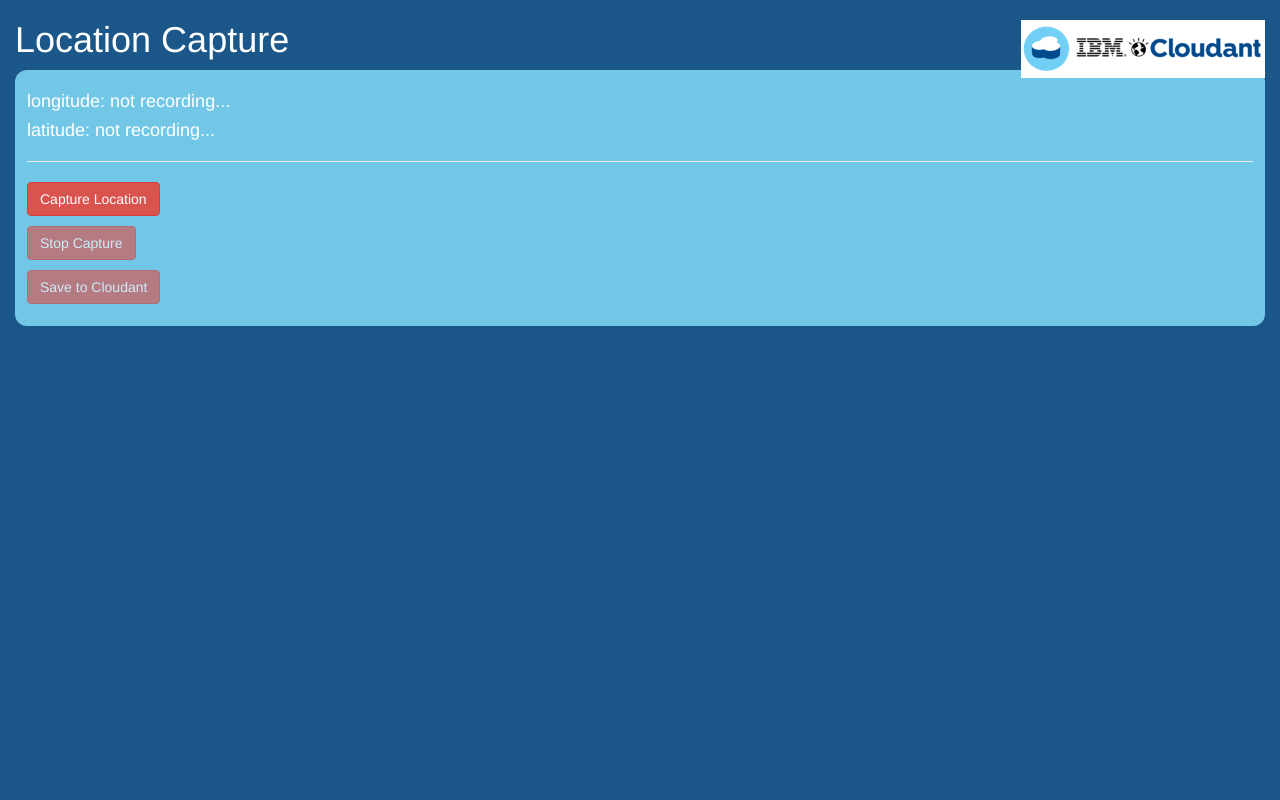
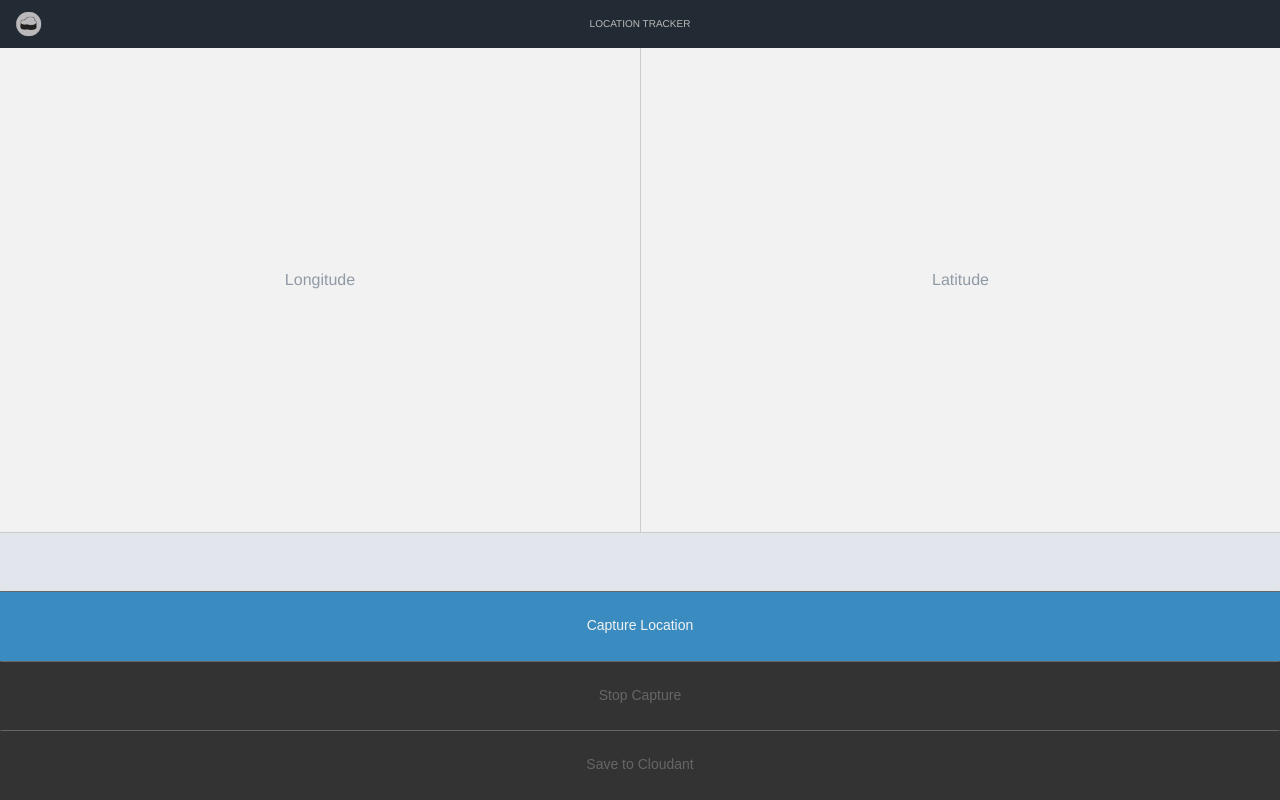
Before and after one commit to cloudant-labs/location-tracker-couchapp, a plain HTML site: page _attachments/index.html in a window 1280 px wide. Drawn offline with nearby package versions, Linux system fonts and the light colour scheme.

Commit message:
styled up the first tutorial w/css and minimal HTML element tweaks.

```diff
--- a/_attachments/index.html
+++ b/_attachments/index.html
@@ -1,36 +1,46 @@
 <!DOCTYPE html>
 <html lang="en">
+
 <head>
     <meta charset="utf-8">
-	<meta name="viewport" content="width=device-width, initial-scale=1">
+    <meta name="viewport" content="width=device-width, initial-scale=1.0, maximum-scale=1.0, user-scalable=no" />
+    <meta name="apple-mobile-web-app-capable" content="yes">
+    <meta name="apple-mobile-web-app-status-bar-style" content="black">
+    <link rel="apple-touch-icon" href="images/location_tracker_appicon.png" />
     <title>Location Tracking Geo location demo</title>
-	<link rel="stylesheet" href="//maxcdn.bootstrapcdn.com/bootstrap/3.2.0/css/bootstrap.min.css">
     <link rel="stylesheet" href="style/main.css" type="text/css">
 </head>
+
 <body>
-  	<div class="container-fluid">
-		<div>
-  			<img src="cloudant_ibm.png" style="float:right">
-			<h1>Location Capture</h1>
+        <nav>
+            <div id="cloudant-logo">
+                <!-- * -->
             </div>
+            <div class="page-title">Location Tracker</div>
+        </nav>
         <!-- <p>Allow this page to use your location and see the coordinates change below. Coordinates are stored locally in <a href="http://pouchdb.com" target="_new">PouchDB</a>, then replicated to the cloud in a <a href="http://cloudant.com" target="_new">Cloudant</a> database at <a href="http://rajsingh.cloudant.com/locationtracker/_all_docs">http://rajsingh.cloudant.com/locationtracker</a>. Location tracks can be viewed on a map <a href="tutorial1-map.html">here</a>.</p> -->
-  		<div class="gpspanel">
-  			<h4>longitude: <span id="x">not recording...</span></h4>
-  			<h4>latitude: <span id="y">not recording...</span></h4>
-  			<hr/>
-			<div id="buttons">
-				<p>
-					<button id="starter" class="btn btn-danger" onclick="startWatch()">Capture Location</button>
-				</p>
-				<p>
-		  			<button id="stopper" class="btn btn-danger" onclick="stopWatch()" disabled>Stop Capture</button>
-				</p>
-				<p>
-					<button id="saver" class="btn btn-danger" onclick="saveToServer()" disabled>Save to Cloudant</button>
-				</p>
+        <div class="location-tracker">
+            <div class="long-lat-container">
+                <div class="longitude">
+                    <span>Longitude</span>
+                    <p id="x" class="longitude-coordinate">&nbsp;</p>
                 </div>
-			<p id="message"></p>
+                <div  class="latitude">
+                    <span>Latitude</span>
+                    <p id="y" class="latitude-coordinate">&nbsp;</p>
                 </div>
+                <p id="message">&nbsp;</p>
+            </div>
+
+        </div>
+        <div id="buttons" class="button-bottom">
+
+                <button id="starter" class="btn btn-block btn-primary" onclick="startWatch()">Capture Location</button>
+
+                <button id="stopper" class="btn btn-block btn-primary" onclick="stopWatch()" disabled>Stop Capture</button>
+
+                <button id="saver" class="btn btn-block btn-primary" onclick="saveToServer()" disabled>Save to Cloudant</button>
+
             </div>
 
     <script src="script/pouchdb.min.js" type="text/javascript"></script>
@@ -62,17 +72,17 @@
     }
 
     function doWatch(position) {
-		var lon = Number(Math.round(position.coords.longitude+'e'+4)+'e-'+4);
-		var lat = Number(Math.round(position.coords.latitude+'e'+4)+'e-'+4);
-		if ( (lon==last_lon) && (lat==last_lat) ) return null;
+        var lon = Number(Math.round(position.coords.longitude + 'e' + 4) + 'e-' + 4);
+        var lat = Number(Math.round(position.coords.latitude + 'e' + 4) + 'e-' + 4);
+        if ((lon == last_lon) && (lat == last_lat)) return null;
 
         last_lon = lon;
         last_lat = lat;
         var coord = {
-			"type":"Feature",
+            "type": "Feature",
             "geometry": {
-				"type":"Point",
-				"coordinates": [ lon, lat ]
+                "type": "Point",
+                "coordinates": [lon, lat]
             },
             "properties": {
                 "session_id": session_id,
@@ -81,15 +91,19 @@
         };
 
         db.post(coord, function callback(err, response) {
-			if ( err ) { alert('POST ERROR: '+err); }
+            if (err) {
+                alert('POST ERROR: ' + err);
+            }
 
             db.get(response.id, function callback(err, doc) {
-				if ( err ) { console.log('ERROR: '+err); }
+                if (err) {
+                    console.log('ERROR: ' + err);
+                }
 
-				console.log('GOT: '+JSON.stringify(doc));
+                console.log('GOT: ' + JSON.stringify(doc));
                 document.getElementById('x').innerHTML = doc.geometry.coordinates[0];
                 document.getElementById('y').innerHTML = doc.geometry.coordinates[1];
-				document.getElementById('message').innerHTML = new Date(doc.properties.timestamp*1000);
+                document.getElementById('message').innerHTML = new Date(doc.properties.timestamp * 1000);
             });
         });
     }
@@ -106,7 +120,7 @@
         document.getElementById('stopper').disabled = true;
         document.getElementById('saver').disabled = false;
 
-		if ( watchID )
+        if (watchID)
             navigator.geolocation.clearWatch(watchID);
     }
 
@@ -114,8 +128,8 @@
         document.getElementById('saver').disabled = true;
         document.getElementById('message').innerHTML = 'Saving positioning data to Cloudant...';
 
-		db.replicate.to(remotedb).on('complete', function(info){
-			msg = ' ...successful replication of ' + info.docs_written +
+        db.replicate.to(remotedb).on('complete', function(info) {
+            msg = 'Successful replication of ' + info.docs_written +
                 ' docs at ' + info.start_time;
             console.log(msg);
             document.getElementById('message').innerHTML = msg;
--- a/_attachments/style/main.css
+++ b/_attachments/style/main.css
@@ -1,11 +1,171 @@
+html, body {
+    height: 100%;
+}
 body {
-	background-color: #1B5789;
+    margin: 0;
+    font-family: 'helvetica-neue', helvetica;
+    color: #f2f2f2;
+    background: #245a85;
+    font-size: 14px;
+    line-height: 1.6;
+}
+nav {
+    display: block;
+    width: 100%;
+    position: fixed;
+    height: 48px;
+    background-color: #222b33; //rgba(34, 30, 31, 0.8);
+    ;
+    z-index: 1;
+}
+.container {
+    margin-right: auto;
+    margin-left: auto;
+    padding-left: 15px;
+    padding-right: 15px;
+}
+.row {
+    margin-left: -15px;
+    margin-right: -15px;
+}
+.container:before, .container:after, .container-fluid:before, .container-fluid:after, .row:before, .row:after {
+    content: " ";
+    display: table;
+}
+#cloudant-logo {
+    background: url('../images/sprite.png') no-repeat -178px 0px;
+    width: 44px;
+    height: 44px;
+    position: absolute;
+    display: inline-block;
+    -moz-background-size: cover;
+    -webkit-background-size: cover;
+    background-size: cover;
+    top: 2px;
+    left: 5px;
+}
+nav .page-title {
+    position: relative;
+    height: inherit;
+    font-size: 10px;
+    font-weight: 400;
+    color: #bababa;
+    display: block;
+    text-align: center;
+    line-height: 48px;
+    text-transform: uppercase;
+}
+a {
+    color: #0ce3ac;
+}
+a, a:hover, a:active {
+    text-decoration: none;
+}
+.btn {
+    display: inline-block;
+    margin-bottom: 0;
+    font-weight: 200;
+    text-align: center;
+    vertical-align: middle;
+    cursor: pointer;
+    background-image: none;
+    border: 1px solid transparent;
+    white-space: nowrap;
+    padding: 24px;
+    font-size: 14px;
+    line-height: 1.4;
+    border-radius: 0;
+    color: #f2f2f2;
+    border-top: 1px solid #666;
+    -webkit-user-select: none;
+    -moz-user-select: none;
+    -ms-user-select: none;
+    user-select: none;
+    -webkit-transition: all 0.5s ease-in-out;
+    -moz-transition: all 0.5s ease-in-out;
+    -o-transition: all 0.5s ease-in-out;
+    transition: all 0.5s ease-in-out;
+}
+
+
+
+.btn:hover {
+    background-color: #F3622D;
     color: #fff;
 }
 
-.gpspanel {
-    background-color:#72C7E7;
-    padding:12px;
-    border-radius: 12px;
-    -moz-border-radius: 12px;
+.btn:disabled{
+	background-color: #333;
+    color: #666;
 }
+
+.btn-block {
+    display: block;
+    width: 100%;
+    padding-left: 0;
+    padding-right: 0;
+}
+.btn-primary, .btn-primary.active {
+    background-color: #3a8cc0;
+}
+.btn-info, .btn-info.active {
+    background-color: #329898;
+}
+.btn-save, .btn-save.active {
+    background-color: #329898;
+}
+.location-tracker {
+    bottom: 228px;
+    display: block;
+    width: 100%;
+    position: absolute;
+    top: 48px;
+}
+.long-lat-container {
+    position: relative;
+    width: 100%;
+    display: table;
+    height: 100%;
+    background-color: #f2f2f2;
+}
+.longitude, .latitude {
+    top: 0;
+    position: relative;
+    vertical-align: middle;
+    height: inherit;
+    display: table-cell;
+    width: 50%;
+    text-align: center;
+    font-size: 28px;
+    line-height: 8px;
+    color: #717981;
+}
+.latitude {
+    border-left: 1px solid #ccc;
+}
+.longitude span, .latitude span {
+    font-size: 16px;
+    color: #909aa5;
+    font-weight: 200;
+}
+.button-bottom {
+    width: 100%;
+    position: absolute;
+    bottom: 0;
+}
+
+#message {
+    width: 100%;
+display: block;
+position: absolute;
+color: #717981;
+background-color: #E3E5ED;
+margin: 0;
+padding: 16px 0;
+text-align: center;
+font-size: 12px;
+bottom: -21px;
+left: 0;
+height: 28px;
+border-top: 1px solid #ccc;
+}
```
Also changed, not shown: _attachments/images/sprite.png (added). Lines whose indentation alone changed are shown as unchanged.
